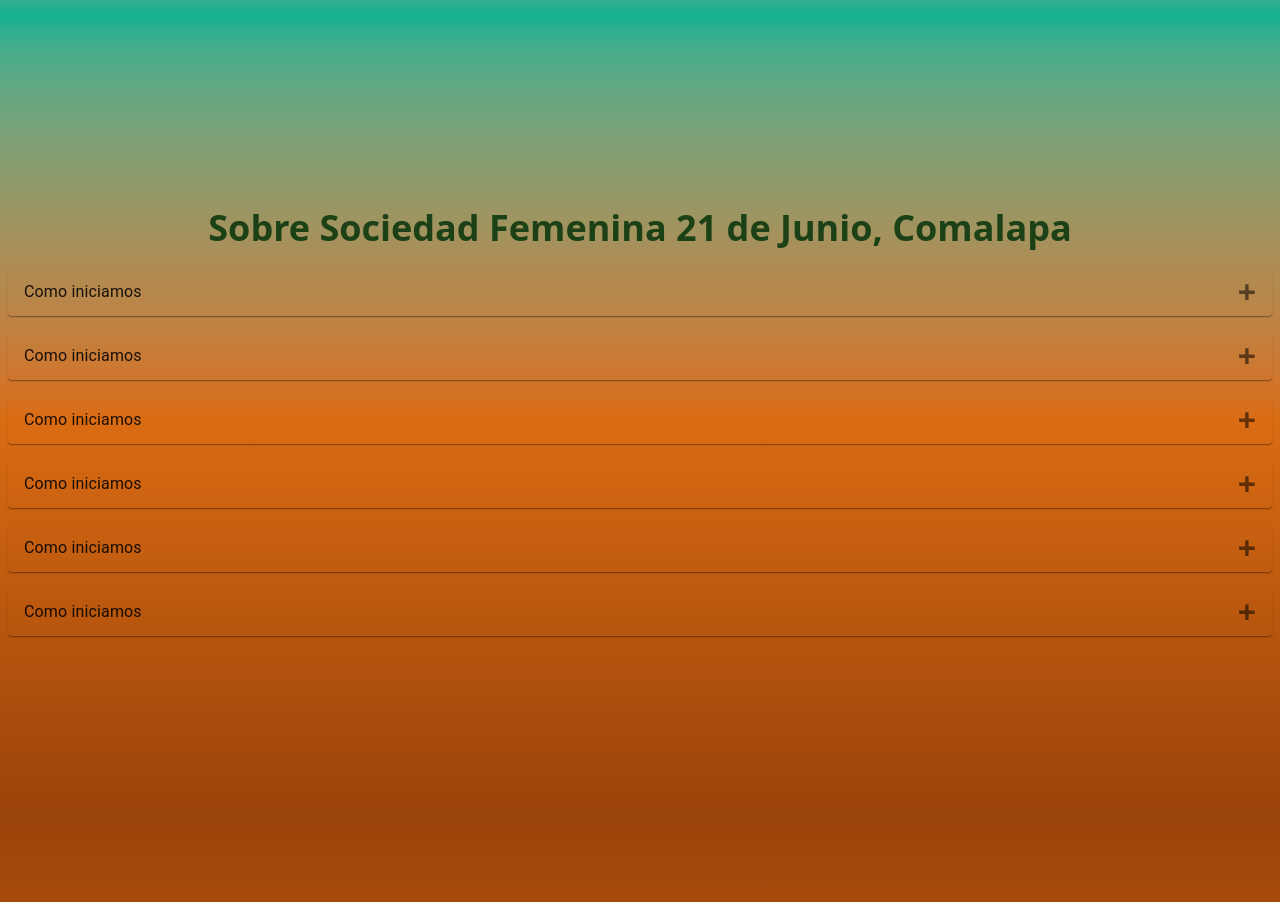
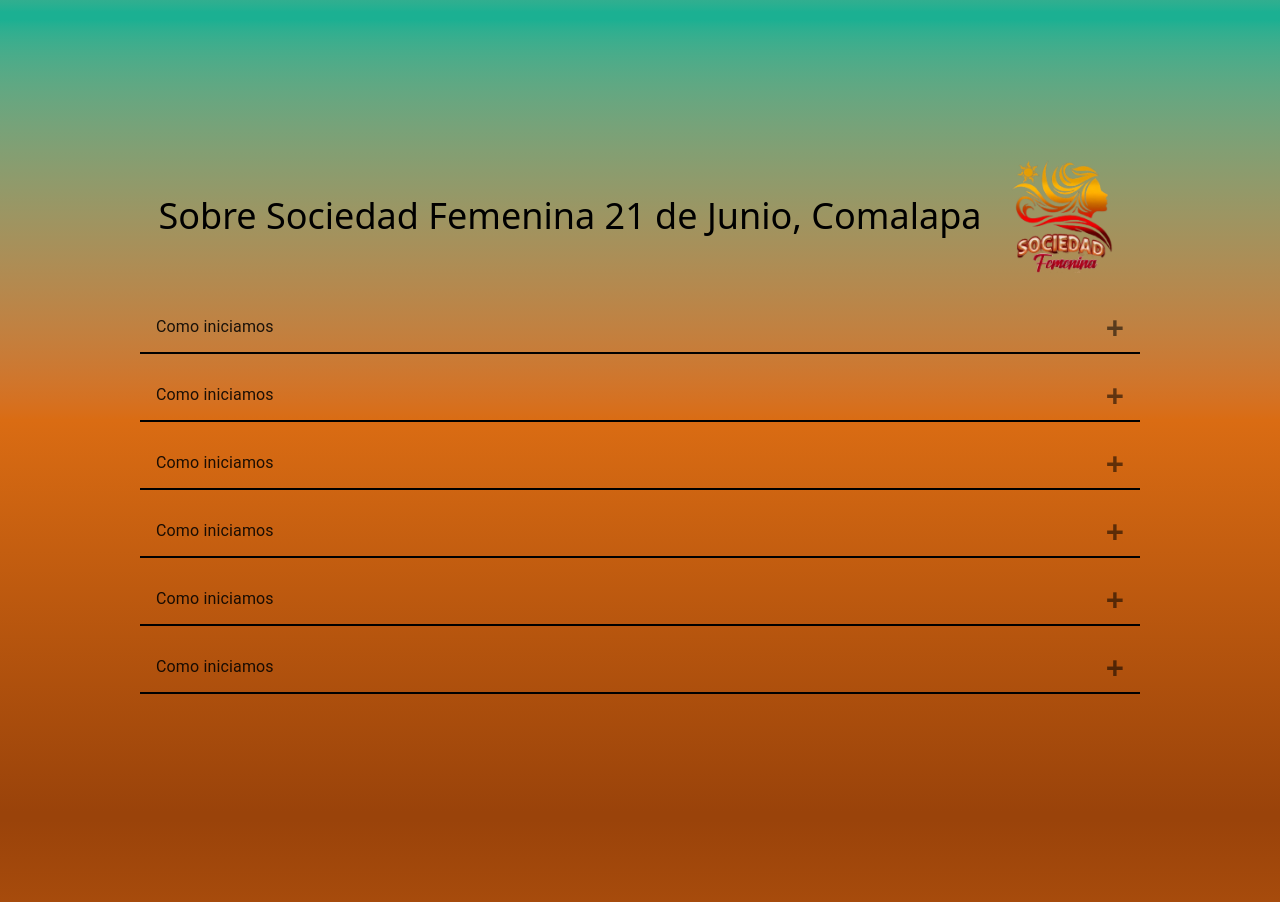
Before and after one commit to GlendyT/SF21Junio, a Next.js app: page / in a window 1280 px wide. Shown: the part 1580-2482 px from the top of the page. Built offline with nearby package versions, Linux system fonts and the light colour scheme.

Commit message:
working on the styles of Nosotras component

```diff
--- a/src/app/nosotras/page.tsx
+++ b/src/app/nosotras/page.tsx
@@ -4,8 +4,8 @@
 import AccordionDetails from "@mui/material/AccordionDetails";
 import AccordionSummary from "@mui/material/AccordionSummary";
 import Typography from "@mui/material/Typography";
-import ExpandMoreIcon from "@mui/icons-material/ExpandMore";
 import { about } from "./Data/aboutus";
+import Image from "next/image";
 
 export default function Nosotras() {
   const [expanded, setExpanded] = React.useState<string | false>(false);
@@ -20,13 +20,21 @@
       className="flex flex-col items-center justify-center  min-h-screen bg-gradient-to-b from-[#1bb092] via-[#da6c13] to-[#9a430a] to-99% "
       id="nosotras"
     >
-      <h2 className=" p-3 text-center text-[#1d4116]"> Sobre Sociedad Femenina 21 de Junio, Comalapa</h2>
+     <div className="flex flex-row px-35 items-center gap-5">
+       <h1 className='text-black font-normal'>Sobre Sociedad Femenina 21 de Junio, Comalapa </h1>
+       <Image
+          src='/logo.webp'
+          alt='logo'
+          width={120}
+          height={120}
+       />
+     </div>
 
       <div className="w-full">
         {about.map((sobrenosotras) => (
-          <div key={sobrenosotras.id} className="flex flex-col p-2 ">
+          <div key={sobrenosotras.id} className="flex flex-col p-2 px-3">
             <Accordion
-              sx={{background: 'transparent'}}
+              sx={{background: 'transparent', boxShadow: 'none', px: '8rem'}}
               expanded={expanded === String(sobrenosotras.id)}
               onChange={handleChange(String(sobrenosotras.id))}
             >
@@ -38,6 +46,10 @@
                 }
                 aria-controls={`${sobrenosotras.id}-content`}
                 id={`${sobrenosotras.id}-header`}
+                sx={{
+                  borderBottom: '2px solid black',
+                  py: '1px'
+                 }}
               >
                 <Typography
                   component="span"
```
Also changed, not shown: src/app/nosotras/Data/aboutus.ts (line endings or trailing spaces).
